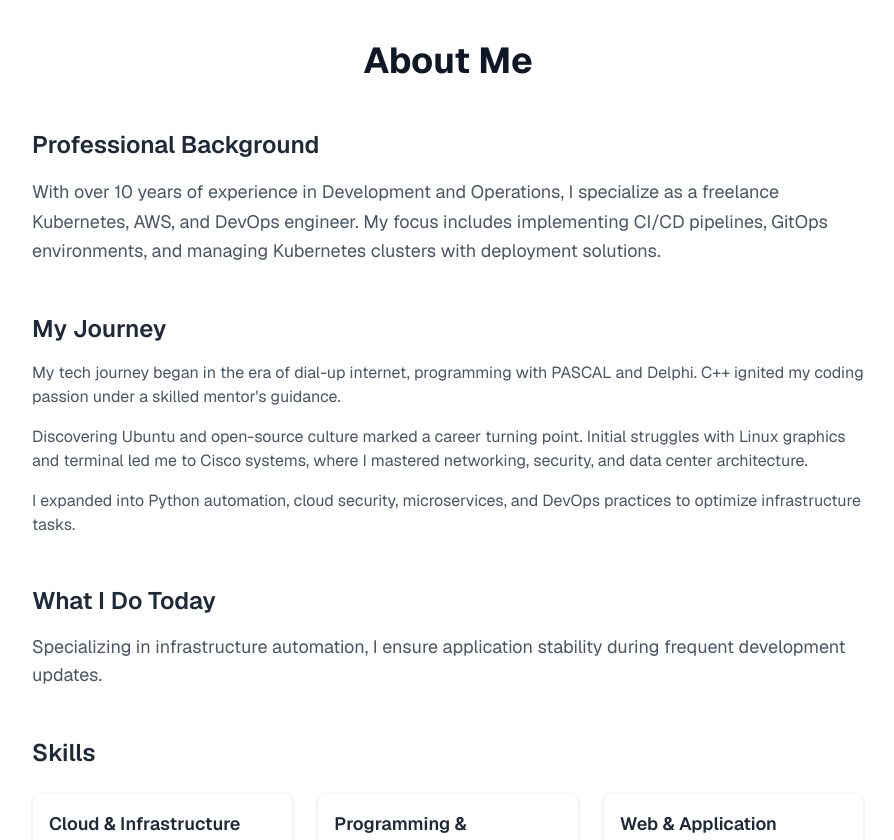
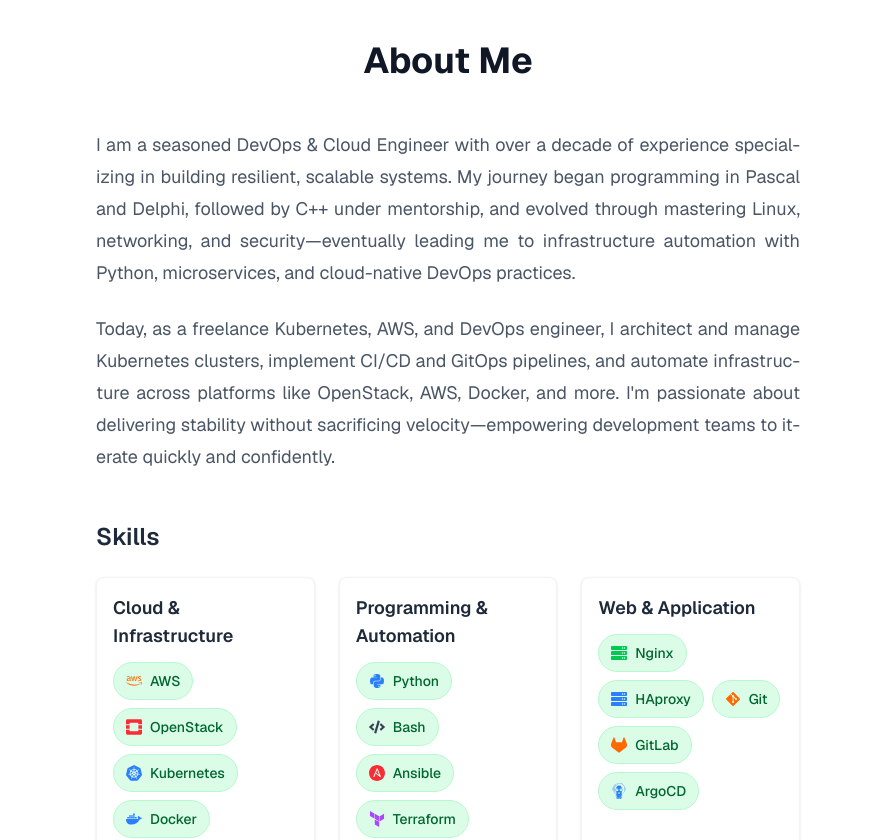
Before and after one commit to hojat-gazestani/hojat-gazestani.github.io, a Next.js app: page / in a window 1280 px wide. Shown: the part 860-1700 px from the top of the page, without its empty margins (192-1086 px from the left). Built offline with nearby package versions, Linux system fonts and the light colour scheme.

Commit message:
Fix about me section

```diff
--- a/src/components/AboutMe.tsx
+++ b/src/components/AboutMe.tsx
@@ -174,7 +174,7 @@
   };
 
   return (
-    <div className="max-w-4xl mx-auto py-12 px-4 sm:px-6 lg:px-8">
+    <div className="max-w-3xl mx-auto py-12 px-4 sm:px-6 lg:px-8">
       <section className="text-center mb-12">
         <h1 className="text-4xl font-bold text-gray-900 dark:text-white mb-4">
           About Me
@@ -182,48 +182,24 @@
       </section>
 
       <section className="mb-12">
-        <h2 className="text-2xl font-semibold text-gray-800 dark:text-gray-200 mb-4">
-          Professional Background
-        </h2>
-        <p className="text-lg text-gray-600 dark:text-gray-300 leading-relaxed">
-          With over 10 years of experience in Development and Operations, I
-          specialize as a freelance Kubernetes, AWS, and DevOps engineer. My
-          focus includes implementing CI/CD pipelines, GitOps environments, and
-          managing Kubernetes clusters with deployment solutions.
-        </p>
-      </section>
-
-      <section className="mb-12">
-        <h2 className="text-2xl font-semibold text-gray-800 dark:text-gray-200 mb-4">
-          My Journey
-        </h2>
-        <div className="space-y-4 text-gray-600 dark:text-gray-300">
-          <p>
-            My tech journey began in the era of dial-up internet, programming
-            with PASCAL and Delphi. C++ ignited my coding passion under a
-            skilled mentor&apos;s guidance.
+        <div className="space-y-6 text-justify">
+          <p className="text-lg text-gray-600 dark:text-gray-300 leading-8 hyphens-auto">
+            I am a seasoned DevOps & Cloud Engineer with over a decade of
+            experience specializing in building resilient, scalable systems. My
+            journey began programming in Pascal and Delphi, followed by C++
+            under mentorship, and evolved through mastering Linux, networking,
+            and security—eventually leading me to infrastructure automation with
+            Python, microservices, and cloud-native DevOps practices.
           </p>
-          <p>
-            Discovering Ubuntu and open-source culture marked a career turning
-            point. Initial struggles with Linux graphics and terminal led me to
-            Cisco systems, where I mastered networking, security, and data
-            center architecture.
-          </p>
-          <p>
-            I expanded into Python automation, cloud security, microservices,
-            and DevOps practices to optimize infrastructure tasks.
+          <p className="text-lg text-gray-600 dark:text-gray-300 leading-8 hyphens-auto">
+            Today, as a freelance Kubernetes, AWS, and DevOps engineer, I
+            architect and manage Kubernetes clusters, implement CI/CD and GitOps
+            pipelines, and automate infrastructure across platforms like
+            OpenStack, AWS, Docker, and more. I&apos;m passionate about delivering
+            stability without sacrificing velocity—empowering development teams
+            to iterate quickly and confidently.
           </p>
         </div>
-      </section>
-
-      <section className="mb-12">
-        <h2 className="text-2xl font-semibold text-gray-800 dark:text-gray-200 mb-4">
-          What I Do Today
-        </h2>
-        <p className="text-lg text-gray-600 dark:text-gray-300">
-          Specializing in infrastructure automation, I ensure application
-          stability during frequent development updates.
-        </p>
       </section>
 
       <section>
```
